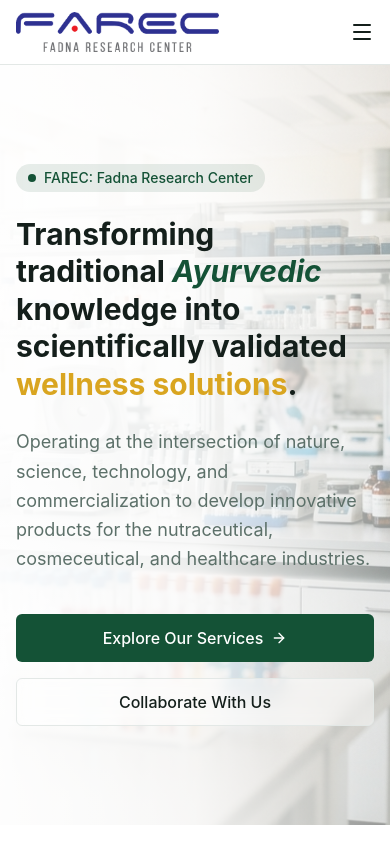
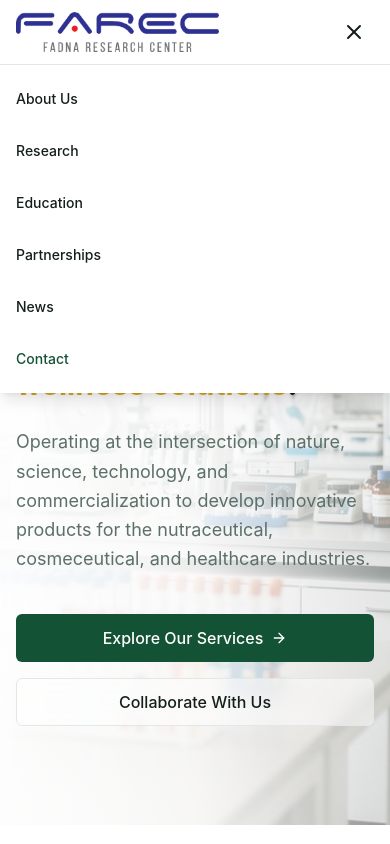
Before and after one commit to gayanfadna-spec/farec, a React (Vite) app: page / in a window 390 px wide. Both pictures are taken after a click on the button 362 px from the left and 32 px from the top of the page. Shown: the top 844 px of the page. Built offline with nearby package versions, Linux system fonts and the light colour scheme.

Commit message:
3lines in mobile version

```diff
--- a/src/components/layout/Header.tsx
+++ b/src/components/layout/Header.tsx
@@ -1,7 +1,10 @@
+import { useState } from "react";
 import { Link } from "react-router-dom";
-import { Menu } from "lucide-react";
+import { Menu, X } from "lucide-react";
 
 export default function Header() {
+  const [isMobileMenuOpen, setIsMobileMenuOpen] = useState(false);
+
   return (
     <header className="sticky top-0 z-50 w-full border-b bg-background/95 backdrop-blur supports-[backdrop-filter]:bg-background/60">
       <div className="container mx-auto flex h-16 items-center justify-between px-4 md:px-8">
@@ -22,11 +25,26 @@ export default function Header() {
           >
             Contact
           </Link>
-          <button className="md:hidden">
-            <Menu className="h-6 w-6" />
+          <button
+            className="md:hidden p-2 text-foreground"
+            onClick={() => setIsMobileMenuOpen(!isMobileMenuOpen)}
+          >
+            {isMobileMenuOpen ? <X className="h-6 w-6" /> : <Menu className="h-6 w-6" />}
           </button>
         </div>
       </div>
+
+      {/* Mobile Menu Dropdown */}
+      {isMobileMenuOpen && (
+        <div className="md:hidden border-t bg-background px-4 py-4 space-y-4 shadow-lg absolute w-full left-0 flex flex-col">
+          <Link to="/about" className="block py-2 text-sm font-medium hover:text-primary" onClick={() => setIsMobileMenuOpen(false)}>About Us</Link>
+          <Link to="/research" className="block py-2 text-sm font-medium hover:text-primary" onClick={() => setIsMobileMenuOpen(false)}>Research</Link>
+          <Link to="/education" className="block py-2 text-sm font-medium hover:text-primary" onClick={() => setIsMobileMenuOpen(false)}>Education</Link>
+          <Link to="/partnerships" className="block py-2 text-sm font-medium hover:text-primary" onClick={() => setIsMobileMenuOpen(false)}>Partnerships</Link>
+          <Link to="/news" className="block py-2 text-sm font-medium hover:text-primary" onClick={() => setIsMobileMenuOpen(false)}>News</Link>
+          <Link to="/contact" className="block py-2 text-sm font-medium text-primary hover:text-primary/80" onClick={() => setIsMobileMenuOpen(false)}>Contact</Link>
+        </div>
+      )}
     </header>
   );
 }
```
